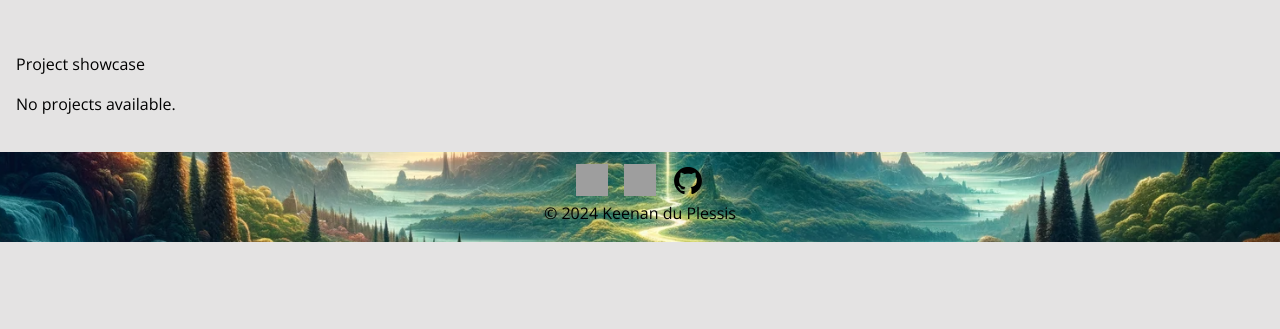
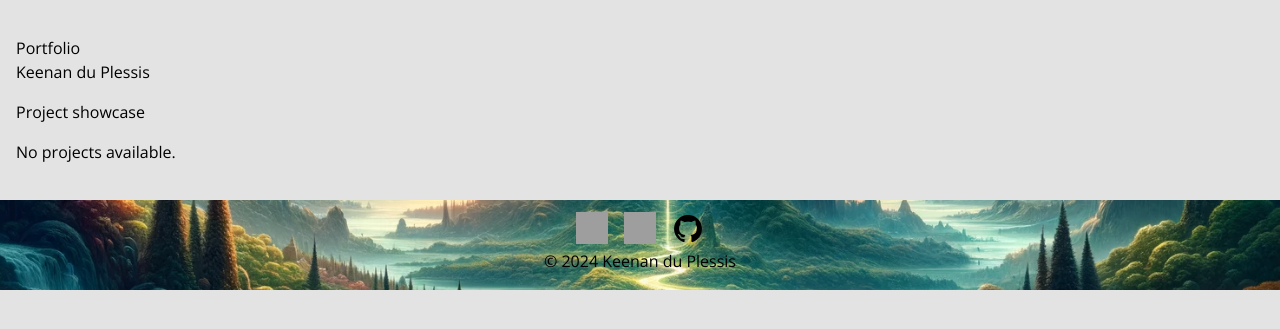
Before and after one commit to Keeks87/Portfolio_site_deploy, a Django app: page /projects/ in a window 1280 px wide. Shown: the part 100-429 px from the top of the page. Run offline with Django 4.2, Linux system fonts and the light colour scheme; some libraries are stand-ins or nearby versions; grey boxes are pictures that could not be loaded.

Commit message:
Update projects

```diff
--- a/portfolio/templates/portfolio/projects.html
+++ b/portfolio/templates/portfolio/projects.html
@@ -1,7 +1,17 @@
+<!-- portfolio/portfolio.html -->
 {% extends 'base.html' %}
 {% load static %}
 
 {% block content %}
+<!-- Portfolio Section -->
+<section id="portfolio" class="portfolio">
+    <div class="container">
+        <!-- Section Title -->
+        <div class="section-title">
+            <h1>Portfolio</h1>
+            <h2>Keenan du Plessis</h2>
+        </div>
+
 <!-- Project Showcase -->
     <div class="container mt-4">
         <h1 class="mb-4">Project showcase</h1>
```
Lines whose indentation alone changed are shown as unchanged.
